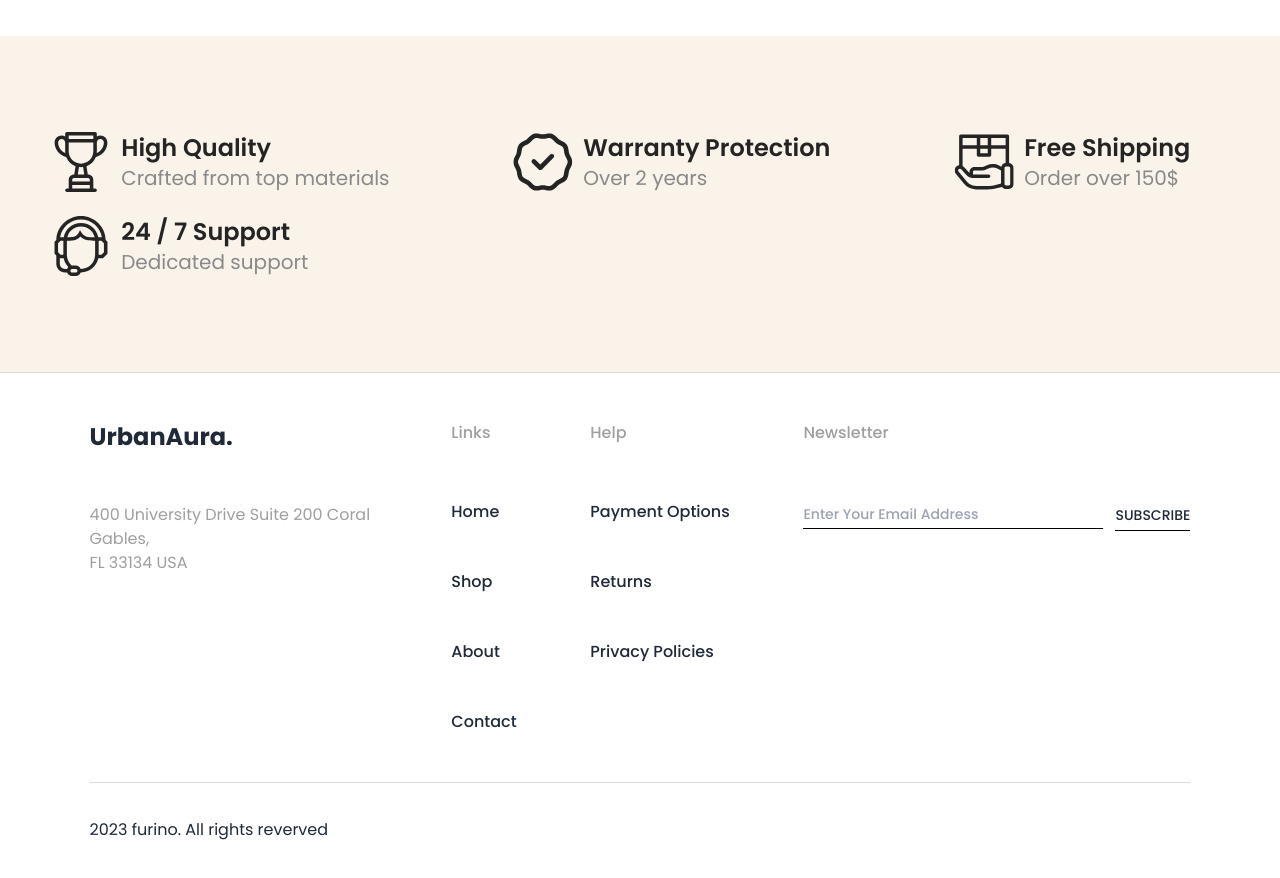
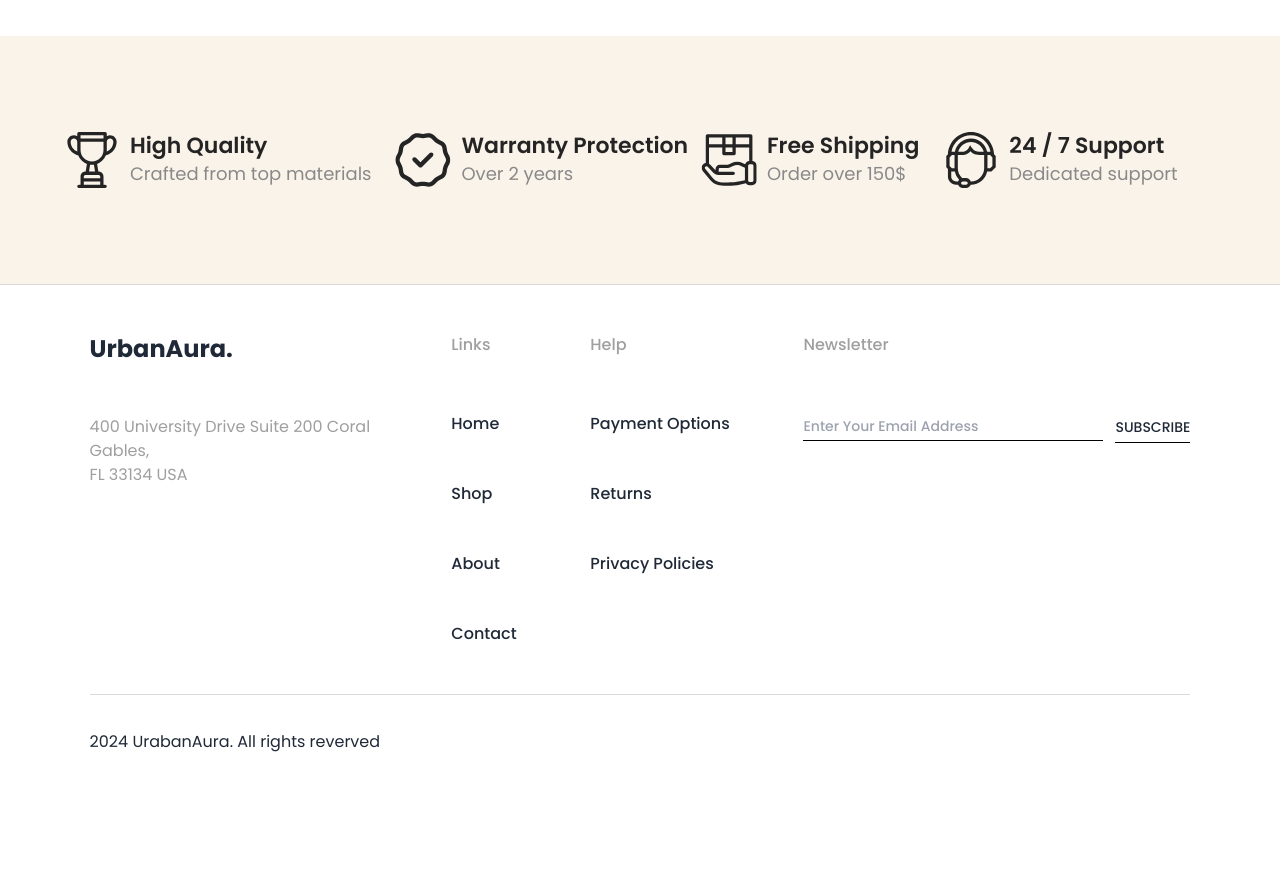
Before and after one commit to roufhasan/urbanAura-client, a React (Vite) app: page /cart in a window 1280 px wide. Shown: the part 900-1778 px from the top of the page. After the commit the page ends 1692 px from the top, so only its background shows below. Built offline with nearby package versions, Linux system fonts and the light colour scheme; no server answers.

Commit message:
shop page responsive design improved

```diff
--- a/src/Pages/SitePages/Shop/Products/ProductsPagination.jsx
+++ b/src/Pages/SitePages/Shop/Products/ProductsPagination.jsx
@@ -90,7 +90,9 @@ const ProductsPagination = ({
     <section className="px-[4%] pb-[85px] pt-16 md:px-[7%]">
       {/* produtcs container */}
       {gridView ? (
-        <div className={`grid gap-y-8 md:grid-cols-4 md:gap-x-8 md:gap-y-10`}>
+        <div
+          className={`grid gap-6 sm:grid-cols-2 lg:grid-cols-3 lg:gap-x-8 lg:gap-y-10 xl:grid-cols-4`}
+        >
           {loading && <SkeletonLoader />}
           {!loading &&
             itemsToDisplay &&
--- a/src/Pages/SitePages/Shop/SortView/SortView.jsx
+++ b/src/Pages/SitePages/Shop/SortView/SortView.jsx
@@ -17,27 +17,27 @@ const SortView = ({
   };
 
   return (
-    <div className="flex flex-wrap items-center justify-end gap-y-4 bg-[#F9F1E7] px-[4%] py-5 md:justify-between md:px-[7%]">
+    <div className="flex flex-wrap items-center gap-y-6 bg-[#F9F1E7] px-[4%] py-5 sm:justify-between md:px-[7%]">
       {/* left buttons */}
-      <div className="hidden items-center md:flex">
-        <div className="flex items-center gap-3 md:gap-6">
-          <p className="md:text-xl">View:</p>
+      <div className="flex w-full items-center justify-between gap-3 sm:w-fit md:gap-0">
+        <div className="flex items-center gap-2 sm:gap-3 md:gap-4 xl:gap-6">
+          <p className="lg:text-xl">View:</p>
           <img
             src={gridIcon}
             alt="grid icon"
             onClick={() => setGridView(true)}
-            className="size-6 cursor-pointer md:size-7"
+            className="size-6 cursor-pointer lg:size-7"
           />
           <img
             src={listIcon}
             alt="grid icon"
             onClick={() => setGridView(false)}
-            className="size-5 cursor-pointer md:size-6"
+            className="size-5 cursor-pointer lg:size-6"
           />
         </div>
         {/* horizontal divider */}
-        <div className="ml-[30px] hidden h-9 w-[2px] bg-[#9F9F9F] md:mr-[34px] md:block"></div>
-        <p>
+        <div className="mx-5 hidden h-9 w-[2px] bg-[#9f9f9f] md:block xl:ml-[30px] xl:mr-[34px]"></div>
+        <p className="text-sm font-light text-[#9f9f9f] md:text-base md:text-black">
           Showing {startIndex + 1}–
           {endIndex < sortedProducts.length ? endIndex : sortedProducts.length}{" "}
           of {sortedProducts.length} results
@@ -45,11 +45,11 @@ const SortView = ({
       </div>
 
       {/* right side */}
-      <div className="flex flex-wrap items-center justify-between gap-2 md:gap-7">
-        <div className="flex items-center gap-2 md:gap-4 md:text-xl">
+      <div className="flex w-full flex-wrap items-center justify-between gap-2 sm:w-fit md:gap-4 lg:gap-7">
+        <div className="flex items-center gap-2 lg:text-xl xl:gap-4">
           <p>Show:</p>
           <input
-            className="size-11 text-center text-[#9f9f9f] md:size-[55px]"
+            className="size-11 text-center text-[#9f9f9f] lg:size-[55px]"
             type="text"
             name="itemsPerPage"
             id="itemsPerPage"
@@ -57,12 +57,12 @@ const SortView = ({
             onBlur={handleItemsPerPage}
           />
         </div>
-        <div className="flex items-center gap-2 md:gap-4 md:text-xl">
+        <div className="flex items-center gap-2 lg:text-xl xl:gap-4">
           <p className="w-16 md:w-full">Sort by:</p>
           <select
             name="sortings"
             id="sortings"
-            className="h-11 w-20 py-1 text-[#9f9f9f] md:h-auto md:w-fit md:py-3 md:pl-7"
+            className="h-11 w-20 py-1 text-[#9f9f9f] lg:h-auto lg:w-fit lg:py-3 lg:pl-7"
             onChange={handleSort}
           >
             <option value="default">Default</option>
--- a/src/components/ServicesHighlight/ServicesHighlight.jsx
+++ b/src/components/ServicesHighlight/ServicesHighlight.jsx
@@ -6,62 +6,64 @@ import supportSvg from "../../assets/logo/customer-support.svg";
 
 const ServicesHighlight = () => {
   return (
-    <section className="flex flex-col flex-wrap items-center gap-y-6 bg-[#FAF3EA] py-16 md:flex-row md:justify-between md:py-24 md:pl-[4%] md:pr-[7%]">
-      <div className="flex w-4/5 items-center gap-[10px] md:w-auto">
+    <section className="flex flex-col flex-wrap items-center gap-y-6 bg-[#FAF3EA] py-16 md:flex-row md:justify-evenly md:py-24 md:pl-[4%] md:pr-[7%]">
+      <div className="w-full gap-4 md:flex md:justify-evenly xl:w-fit xl:justify-normal xl:gap-6">
+        <div className="flex w-4/5 items-center justify-center gap-[10px] md:w-auto md:justify-normal">
           <img
             src={trophySvg}
             alt="trophy logo"
-          className="size-11 md:size-[60px]"
+            className="size-11 md:size-12 xl:size-14"
           />
-        <div>
-          <h3 className="text-xl font-semibold text-[#242424] md:text-2xl">
+          <div className="w-[242px] xl:w-full">
+            <h3 className="text-xl font-semibold text-[#242424] xl:text-[22px]">
               High Quality
             </h3>
-          <p className="text-lg text-[#898989] md:text-xl">
-            Crafted from top materials
-          </p>
+            <p className="text-lg text-[#898989]">Crafted from top materials</p>
           </div>
         </div>
 
-      <div className="flex w-4/5 items-center gap-[10px] md:w-auto">
+        <div className="flex w-4/5 items-center justify-center gap-[10px] md:w-auto md:justify-normal">
           <img
             src={guaranteeSvg}
             alt="guarantee logo"
-          className="size-11 md:size-[60px]"
+            className="size-11 md:size-12 xl:size-14"
           />
-        <div>
-          <h3 className="text-xl font-semibold text-[#242424] md:text-2xl">
+          <div className="w-[242px] xl:w-full">
+            <h3 className="text-xl font-semibold text-[#242424] xl:text-[22px]">
               Warranty Protection
             </h3>
-          <p className="text-lg text-[#898989] md:text-xl">Over 2 years</p>
+            <p className="text-lg text-[#898989]">Over 2 years</p>
+          </div>
         </div>
       </div>
 
-      <div className="flex w-4/5 items-center gap-[10px] md:w-auto">
+      <div className="w-full md:flex md:justify-evenly xl:w-fit xl:justify-normal xl:gap-6">
+        <div className="flex w-4/5 items-center justify-center gap-[10px] md:w-auto md:justify-normal">
           <img
             src={shippingSvg}
             alt="shipping logo"
-          className="size-11 md:size-[60px]"
+            className="size-11 md:size-12 xl:size-14"
           />
-        <div>
-          <h3 className="text-xl font-semibold text-[#242424] md:text-2xl">
+          <div className="w-[242px] xl:w-full">
+            <h3 className="text-xl font-semibold text-[#242424] xl:text-[22px]">
               Free Shipping
             </h3>
-          <p className="text-lg text-[#898989] md:text-xl">Order over 150$</p>
+            <p className="text-lg text-[#898989]">Order over 150$</p>
           </div>
         </div>
 
-      <div className="flex w-4/5 items-center gap-[10px] md:w-auto">
+        <div className="flex w-4/5 items-center justify-center gap-[10px] md:w-auto md:justify-normal">
           <img
             src={supportSvg}
             alt="customer-support logo"
-          className="size-11 md:size-[60px]"
+            className="size-11 md:size-12 xl:size-14"
           />
-        <div>
-          <h3 className="text-xl font-semibold text-[#242424] md:text-2xl">
+          <div className="w-[242px] xl:w-full">
+            <h3 className="text-xl font-semibold text-[#242424] xl:text-[22px]">
               24 / 7 Support
             </h3>
-          <p className="text-lg text-[#898989] md:text-xl">Dedicated support</p>
+            <p className="text-lg text-[#898989]">Dedicated support</p>
+          </div>
         </div>
       </div>
     </section>
--- a/src/components/Shared/Footer/Footer.jsx
+++ b/src/components/Shared/Footer/Footer.jsx
@@ -49,7 +49,7 @@ const Footer = () => {
       </div>
 
       <p className="pb-[38px] pt-[35px] text-center md:text-left">
-        2023 furino. All rights reverved
+        2024 UrabanAura. All rights reverved
       </p>
     </footer>
   );
```
Lines whose indentation alone changed are shown as unchanged.
